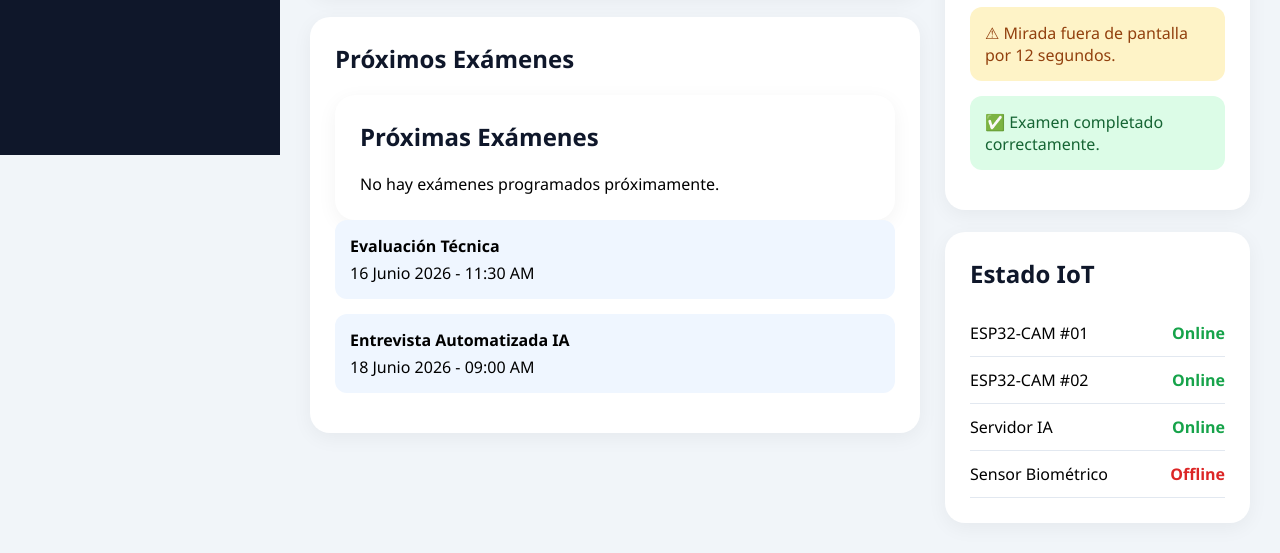
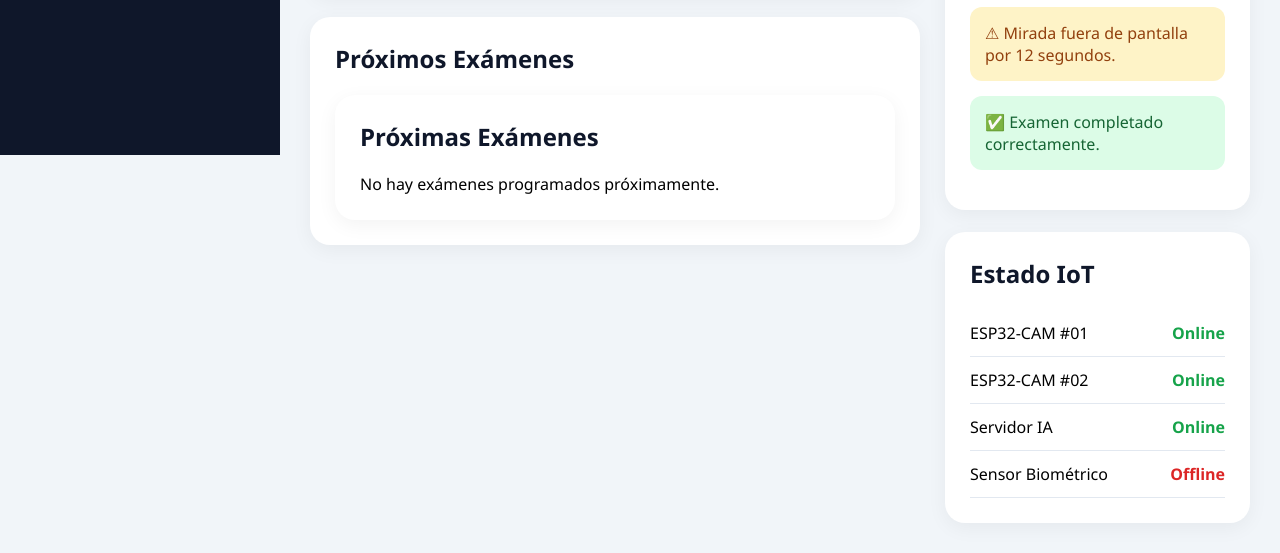
Before and after one commit to trexoxam/SIS-EV-IA-IOT, a Flask app: page /dashboard in a window 1280 px wide. Shown: the part 645-1198 px from the top of the page. Run offline with Flask 3, Linux system fonts and the light colour scheme; data that the repository does not hold is empty.

Commit message:
quitando cosas estaticas

```diff
--- a/templates/dashboard.html
+++ b/templates/dashboard.html
@@ -145,16 +145,6 @@ CP
     {% endfor %}
 </div>
 
-<div class="exam">
-<h4>Evaluación Técnica</h4>
-16 Junio 2026 - 11:30 AM
-</div>
-
-<div class="exam">
-<h4>Entrevista Automatizada IA</h4>
-18 Junio 2026 - 09:00 AM
-</div>
-
 </div>
 
 </div>
```
